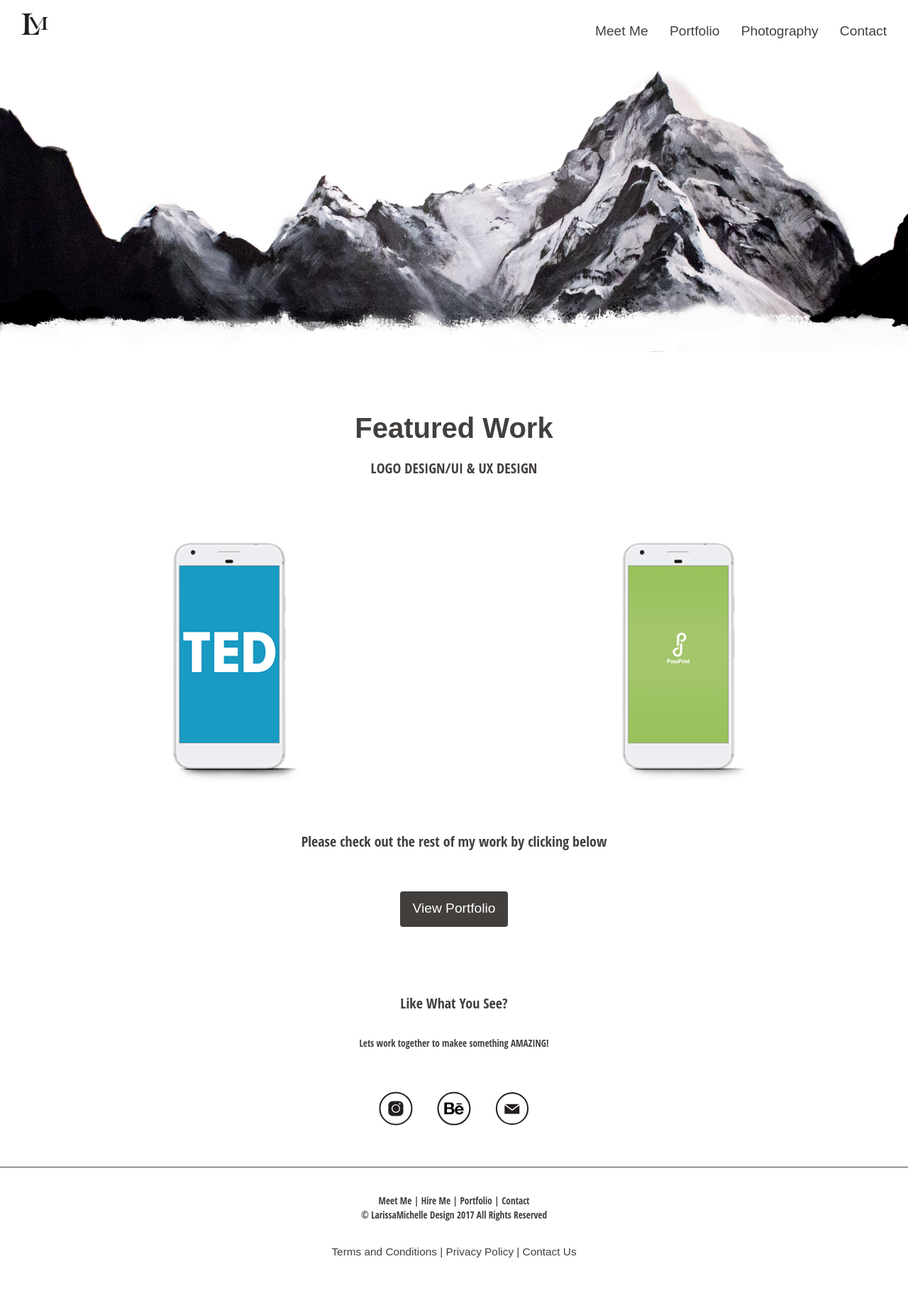
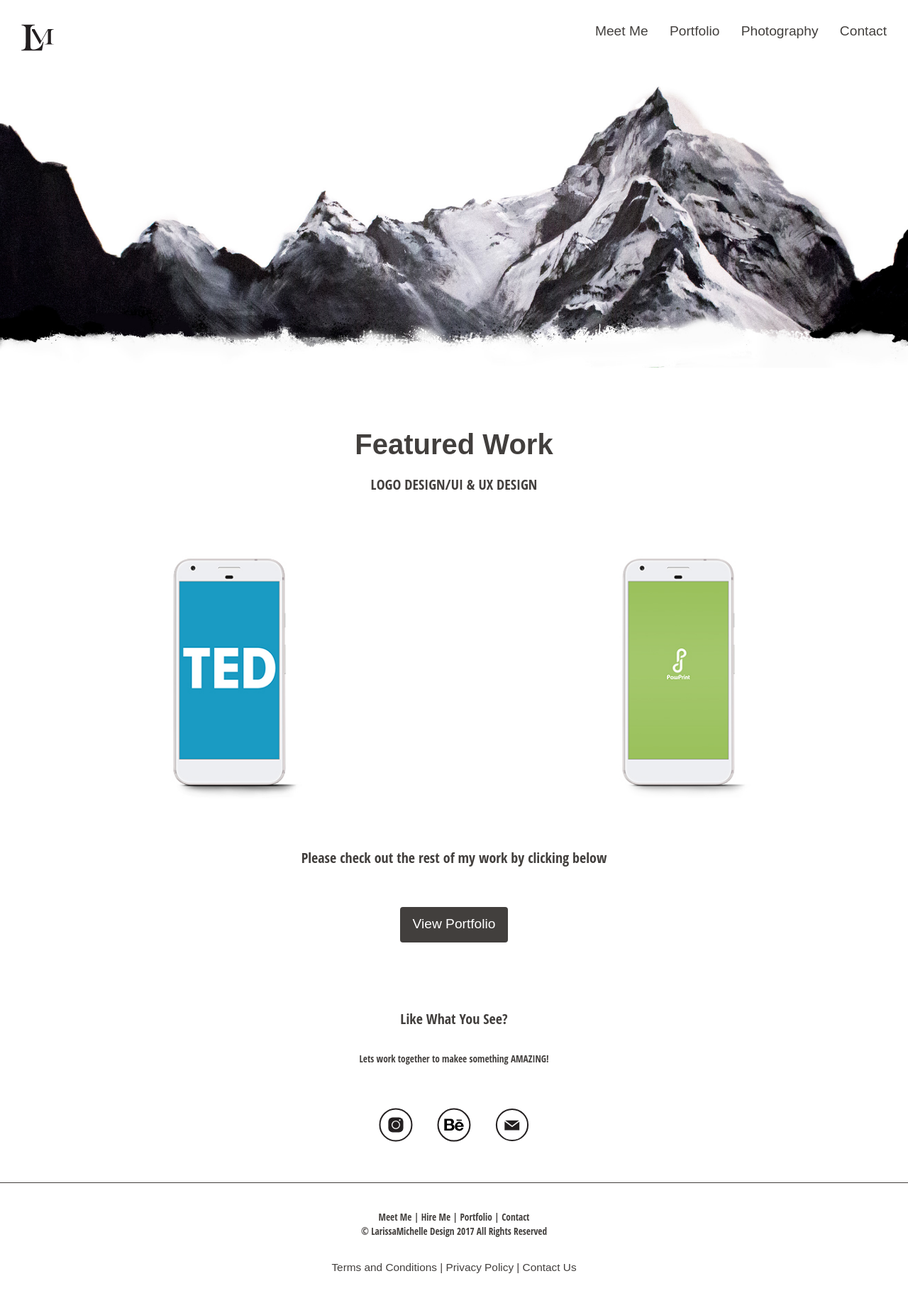
Before and after one commit to Carr0551/Portfolio-Website, a Jekyll site: the page built from index.html, in a window 1280 px wide. Shown: the whole page at 71% size. Built offline with Jekyll 4.4.1, drawn with Linux system fonts in a browser that asks for light colours; some web fonts are replaced; before the commit the page ends 1813 px from its top, so only the background shows below that.

```diff
--- a/_layouts/default.html
+++ b/_layouts/default.html
@@ -26,7 +26,7 @@
     </nav>
     <div class="logo gutter pad-t-1-2">
       <a href="{{site.baseurl}}/../index.html" rel="Home">
-        <img class="" src="{{site.baseurl}}/images/logo.svg" alt="">
+        <img class="pad-t-1-2" src="{{site.baseurl}}/images/logo.svg" alt="">
       </a>
     </div>
   </header>
--- a/css/main.css
+++ b/css/main.css
@@ -59,7 +59,7 @@
 }
 
 .logo img {
-  max-width: 40px;
+  max-width: 60px;
 }
 
 li, h1 {
```
